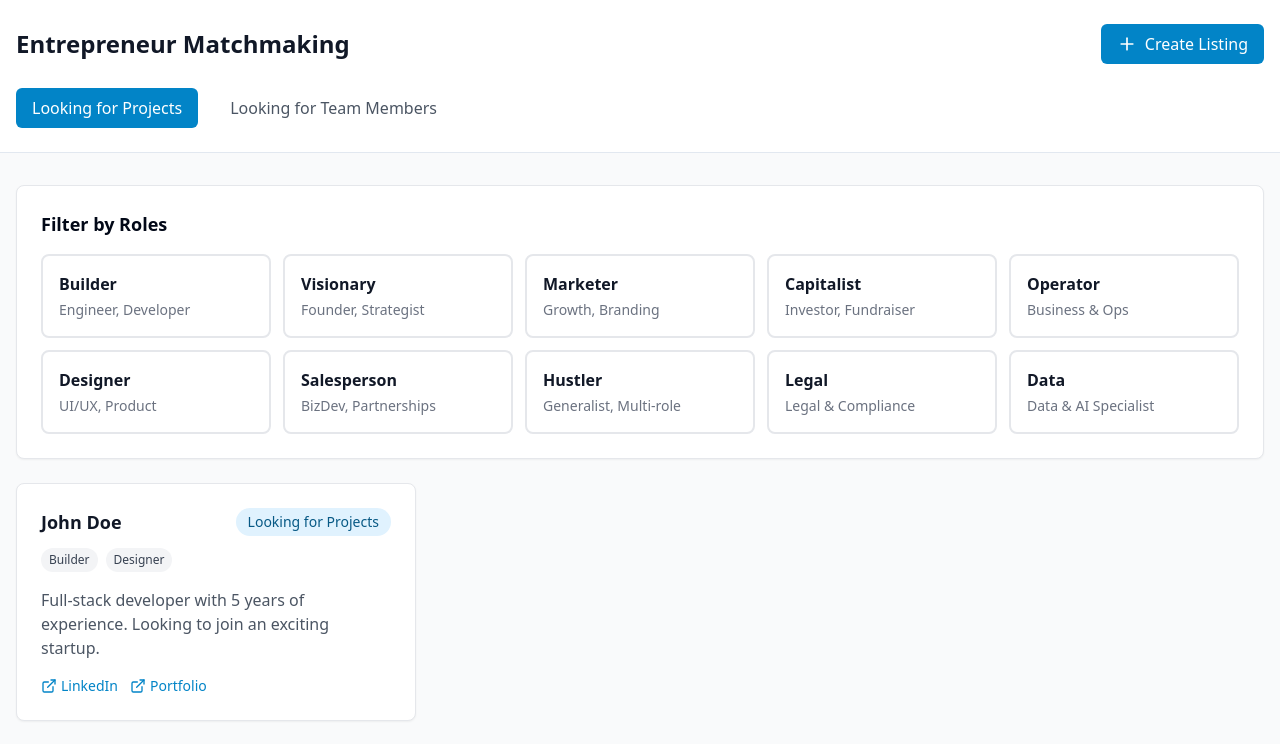
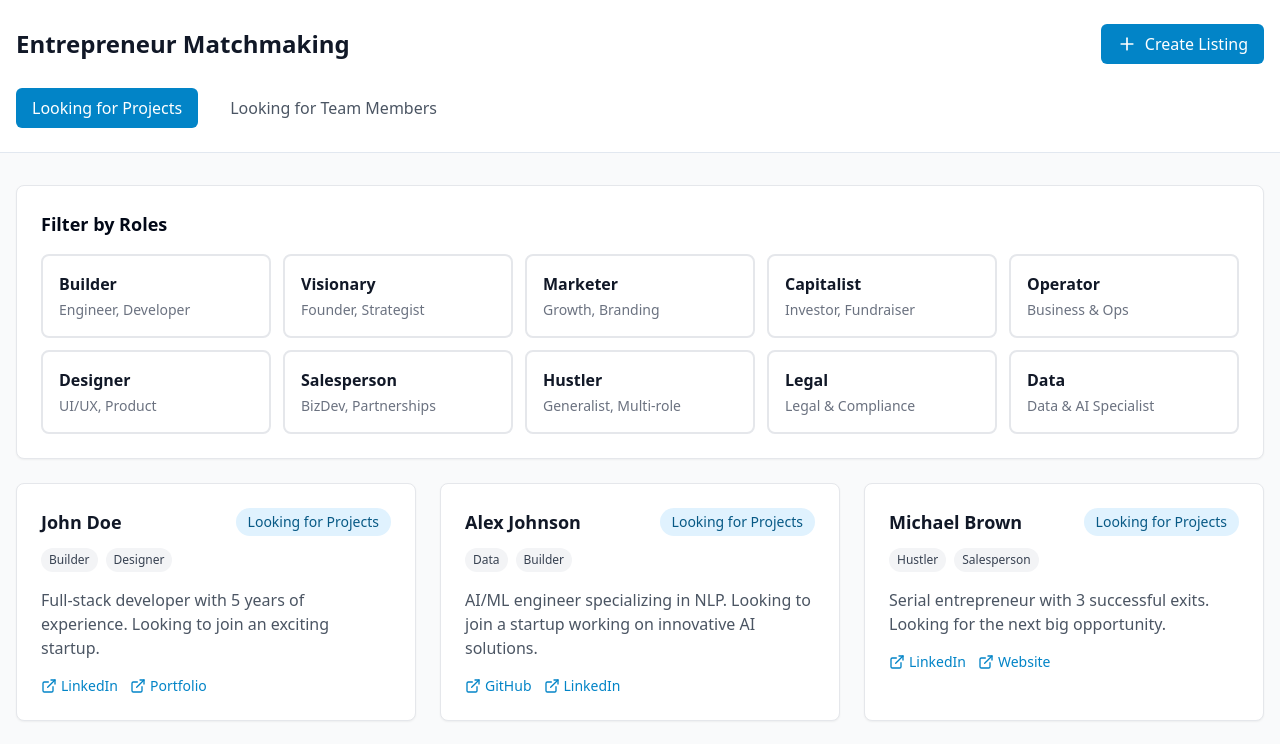
Before and after one commit to mporracindie/collab-matchmaker, a React (Vite) app: page / in a window 1280 px wide. Shown: the top 744 px of the page. Built offline with nearby package versions, Linux system fonts and the light colour scheme.

Commit message:
Add more mock listings data
Enhanced the mock data in the Index component to include additional listings for better testing and demonstration purposes.
[skip gpt_engineer]

```diff
--- a/src/pages/Index.tsx
+++ b/src/pages/Index.tsx
@@ -28,6 +28,72 @@ const MOCK_LISTINGS: Listing[] = [
     ],
     status: "looking_for_team",
   },
+  {
+    id: "3",
+    name: "Alex Johnson",
+    roles: ["Data", "Builder"],
+    bio: "AI/ML engineer specializing in NLP. Looking to join a startup working on innovative AI solutions.",
+    links: [
+      { type: "GitHub", url: "https://github.com" },
+      { type: "LinkedIn", url: "https://linkedin.com" },
+    ],
+    status: "looking_for_project",
+  },
+  {
+    id: "4",
+    name: "Sarah Chen",
+    roles: ["Capitalist", "Operator"],
+    bio: "Former VC associate with startup operations experience. Looking for ambitious founders to back and support.",
+    links: [
+      { type: "LinkedIn", url: "https://linkedin.com" },
+      { type: "AngelList", url: "https://angel.co" },
+    ],
+    status: "looking_for_team",
+  },
+  {
+    id: "5",
+    name: "Michael Brown",
+    roles: ["Hustler", "Salesperson"],
+    bio: "Serial entrepreneur with 3 successful exits. Looking for the next big opportunity.",
+    links: [
+      { type: "LinkedIn", url: "https://linkedin.com" },
+      { type: "Website", url: "https://michaelbrown.com" },
+    ],
+    status: "looking_for_project",
+  },
+  {
+    id: "6",
+    name: "Emily Rodriguez",
+    roles: ["Legal", "Operator"],
+    bio: "Startup lawyer turned founder. Building a legal tech platform and looking for technical co-founders.",
+    links: [
+      { type: "LinkedIn", url: "https://linkedin.com" },
+      { type: "Twitter", url: "https://twitter.com" },
+    ],
+    status: "looking_for_team",
+  },
+  {
+    id: "7",
+    name: "David Kim",
+    roles: ["Designer", "Visionary"],
+    bio: "Product designer with experience at FAANG companies. Passionate about creating delightful user experiences.",
+    links: [
+      { type: "Portfolio", url: "https://davidkim.design" },
+      { type: "Dribbble", url: "https://dribbble.com" },
+    ],
+    status: "looking_for_project",
+  },
+  {
+    id: "8",
+    name: "Lisa Wang",
+    roles: ["Marketer", "Hustler"],
+    bio: "Building a D2C wellness brand. Looking for technical and operations co-founders.",
+    links: [
+      { type: "LinkedIn", url: "https://linkedin.com" },
+      { type: "Instagram", url: "https://instagram.com" },
+    ],
+    status: "looking_for_team",
+  }
 ];
 
 export default function Index() {
```
